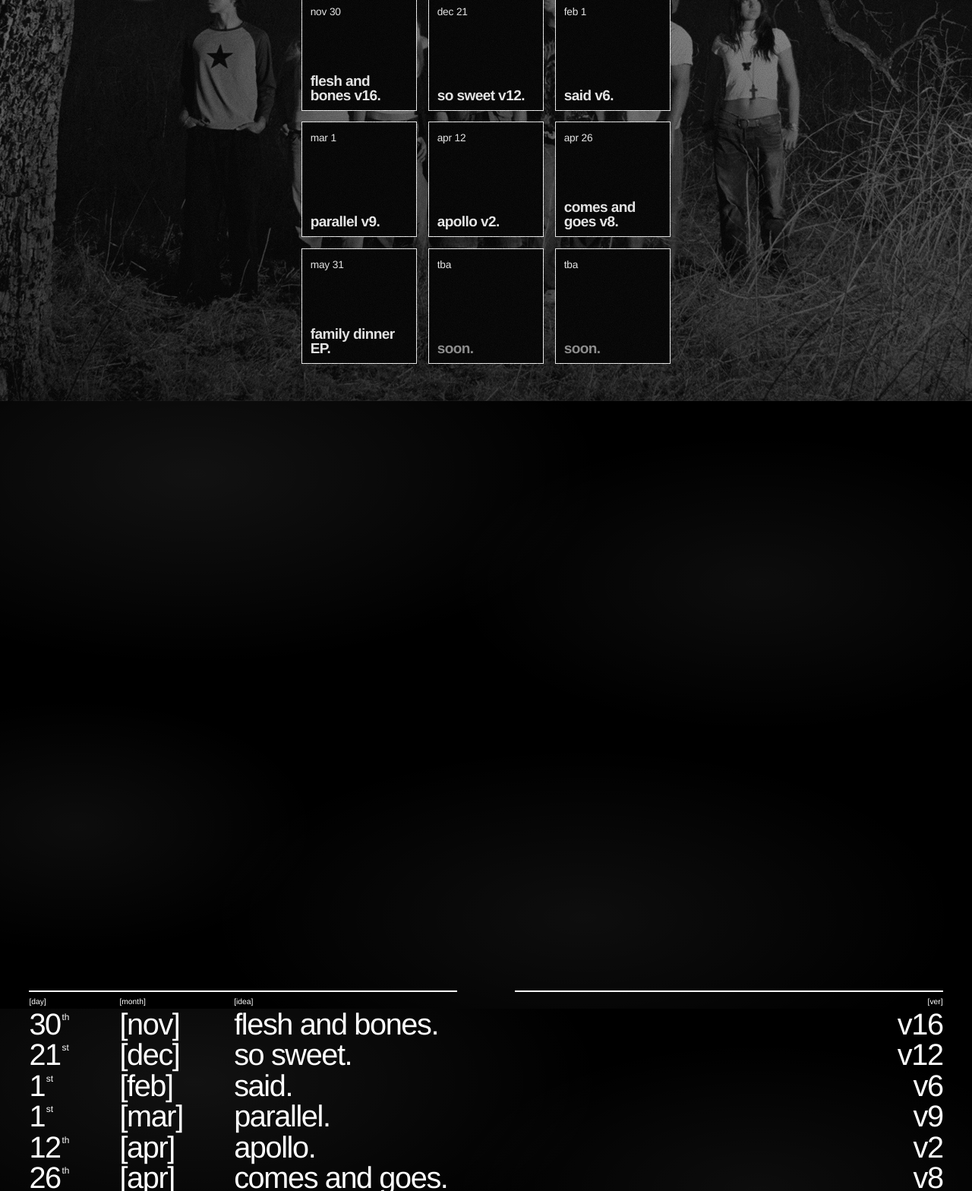
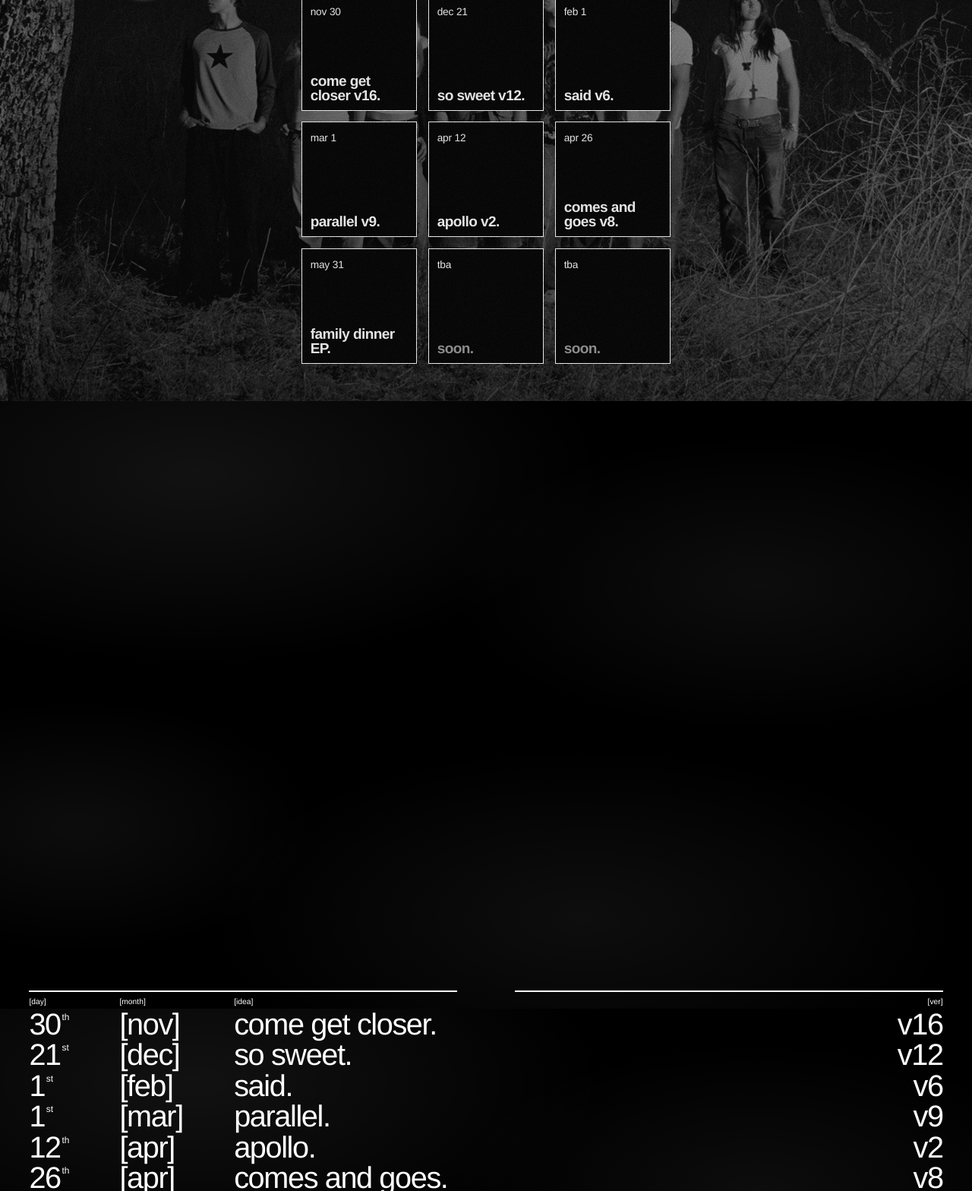
Before and after one commit to jackwildermusicwebsite/jackwilder, a plain HTML site: page index.html in a window 1280 px wide. Shown: the part 272-1840 px from the top of the page at 76% size. Drawn offline with Linux system fonts and the light colour scheme.

Commit message:
Update index.html

```diff
--- a/index.html
+++ b/index.html
@@ -274,7 +274,7 @@
           </h1>
           <!-- EDIT: point each tile's href at the release when it's out -->
           <div class="grid">
-            <a class="tile" href="#idea-1" style="--x:30%;--y:35%"><span class="face"><time>nov 30</time><span class="t">flesh and bones v16.</span></span></a>
+            <a class="tile" href="#idea-1" style="--x:30%;--y:35%"><span class="face"><time>nov 30</time><span class="t">come get closer v16.</span></span></a>
             <a class="tile" href="#idea-2" style="--x:70%;--y:30%"><span class="face"><time>dec 21</time><span class="t">so sweet v12.</span></span></a>
             <a class="tile" href="#idea-3" style="--x:55%;--y:60%"><span class="face"><time>feb 1</time><span class="t">said v6.</span></span></a>
             <a class="tile" href="#idea-4" style="--x:25%;--y:65%"><span class="face"><time>mar 1</time><span class="t">parallel v9.</span></span></a>
@@ -293,7 +293,7 @@
       <div class="rules" aria-hidden="true"><i></i><i></i></div>
       <ol class="ideas">
         <li class="head" aria-hidden="true"><span>[day]</span><span>[month]</span><span>[idea]</span><span class="ver">[ver]</span></li>
-        <li id="idea-1"><span>30<sup>th</sup></span><span>[nov]</span><span>flesh and bones.</span><span class="ver">v16</span></li>
+        <li id="idea-1"><span>30<sup>th</sup></span><span>[nov]</span><span>come get closer.</span><span class="ver">v16</span></li>
         <li id="idea-2"><span>21<sup>st</sup></span><span>[dec]</span><span>so sweet.</span><span class="ver">v12</span></li>
         <li id="idea-3"><span>1<sup>st</sup></span><span>[feb]</span><span>said.</span><span class="ver">v6</span></li>
         <li id="idea-4"><span>1<sup>st</sup></span><span>[mar]</span><span>parallel.</span><span class="ver">v9</span></li>
```
